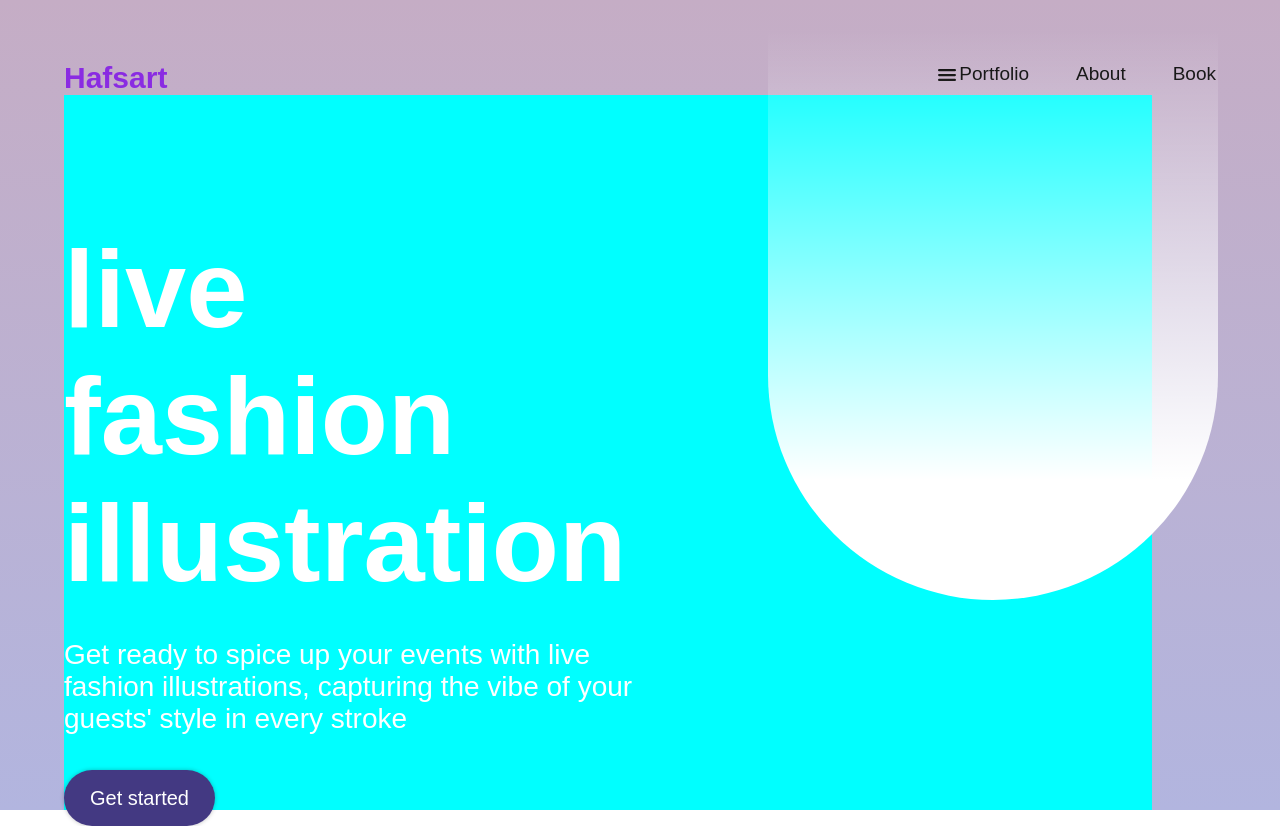
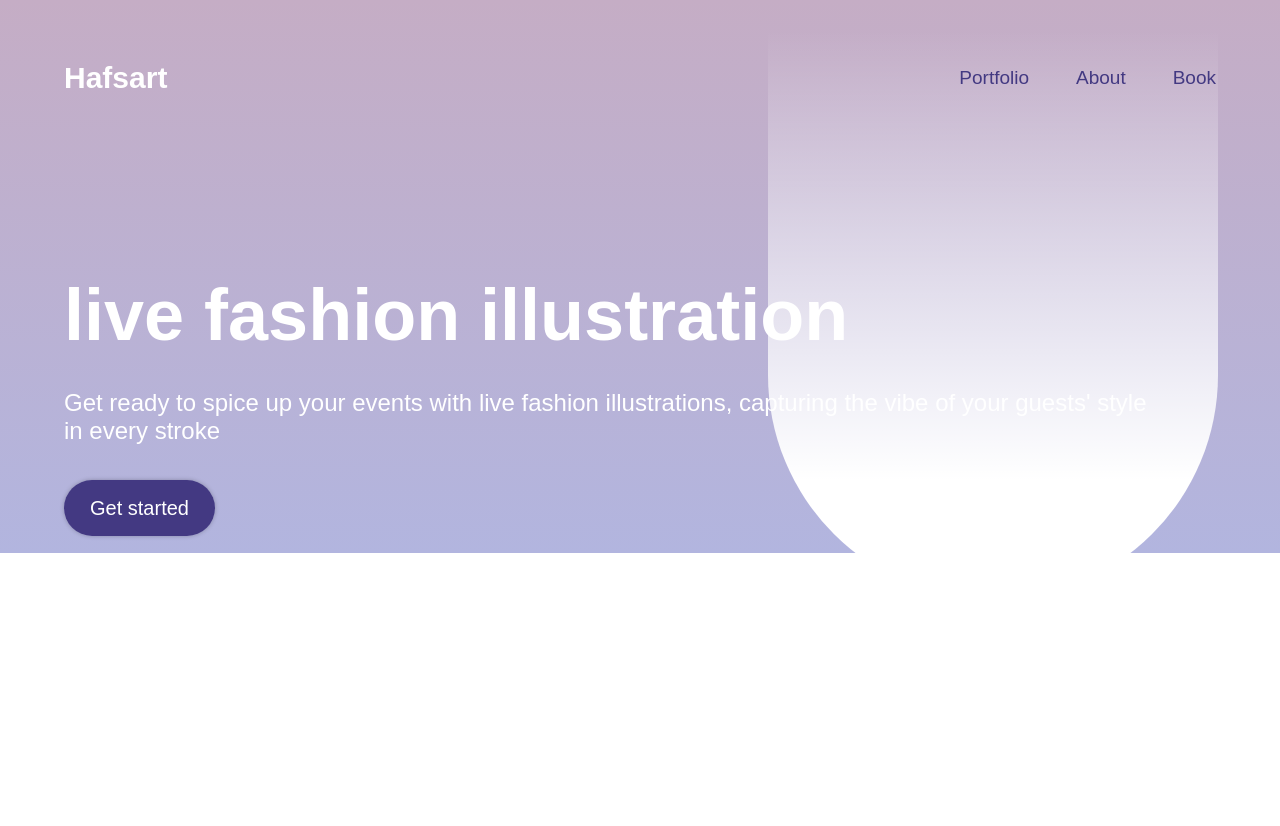
Before and after one commit to zeynepkaraa/Hafsart-Portfolio, a React (Vite) app: page / in a window 1280 px wide. After the commit the page ends 800 px from the top, so only its background shows below. Built offline with nearby package versions, Linux system fonts and the light colour scheme; a web font is replaced by a local one.

Commit message:
updating navbar and hero section in the home page

```diff
--- a/src/components/Hero/Hero.module.css
+++ b/src/components/Hero/Hero.module.css
@@ -3,11 +3,11 @@
     display: flex;
     align-items: center;
     justify-content: space-between;
-    /* margin-top: 49px; */
+    margin-top: 49px;
     z-index: 1;
     margin-left: 5%;
     margin-right: 10%;
-    background-color: aqua;
+
 }
 
 .content{
@@ -17,14 +17,16 @@
     align-items: flex-start;
     color:white;
     z-index: 1;
+    margin-bottom:33px;
+
 
 }
-.text{
+/* .text{
     width: 53%;
-}
+} */
 
 .title{
-    font-size: 110px;
+    font-size: 72px;
     font-weight: 600;
     margin-bottom: 33px;
     color: #ffffff;
@@ -32,7 +34,7 @@
 }
 
 .description{
-    font-size: 28px;
+    font-size: 24px;
     margin-bottom: 52px;
 
 }
@@ -46,4 +48,5 @@
     font-weight: 300;
     padding: 17px 26px;
     box-shadow: 0 0 4px 0 rgba(0, 0, 0, 0.25);
+
 }
--- a/src/components/Navbar/Navbar.module.css
+++ b/src/components/Navbar/Navbar.module.css
@@ -5,7 +5,7 @@
     align-items:center;
     justify-content: space-between;
     padding-top: 61px;
-    z-index:2;
+    z-index:3;
     margin: 0 5%;
     font-family: 'THICCCBOI';
 }
@@ -15,7 +15,7 @@
     font-size:30px;
     font-weight:600;
     text-decoration: none;
-    color:blueviolet;
+    color:white;
 }
 
 
@@ -30,15 +30,16 @@
 }
 
 
-
 .menuIcon{
-    font-size: 24px;
+    display: none;
+    font-size: 30px;
     cursor:pointer;
+    color: white;
 }
 .menuItems a{
     font-size: 19px;
     text-decoration: none;
-    color: black;
+    color: #433982;
 
 }
 
@@ -51,7 +52,7 @@
     .menu{
         position: absolute;
         right: 0;
-        margin-right: 10%;
+        margin-right: 5%;
         flex-direction: column;
         align-items: flex-end;
         gap: 11px;
@@ -62,6 +63,7 @@
     .menuIcon{
         display: block;
         cursor:pointer;
+        left:0;
     }
 
     .menuItems{
@@ -82,4 +84,5 @@
         display: flex;
         z-index: 1;
     }
+
     }
```
